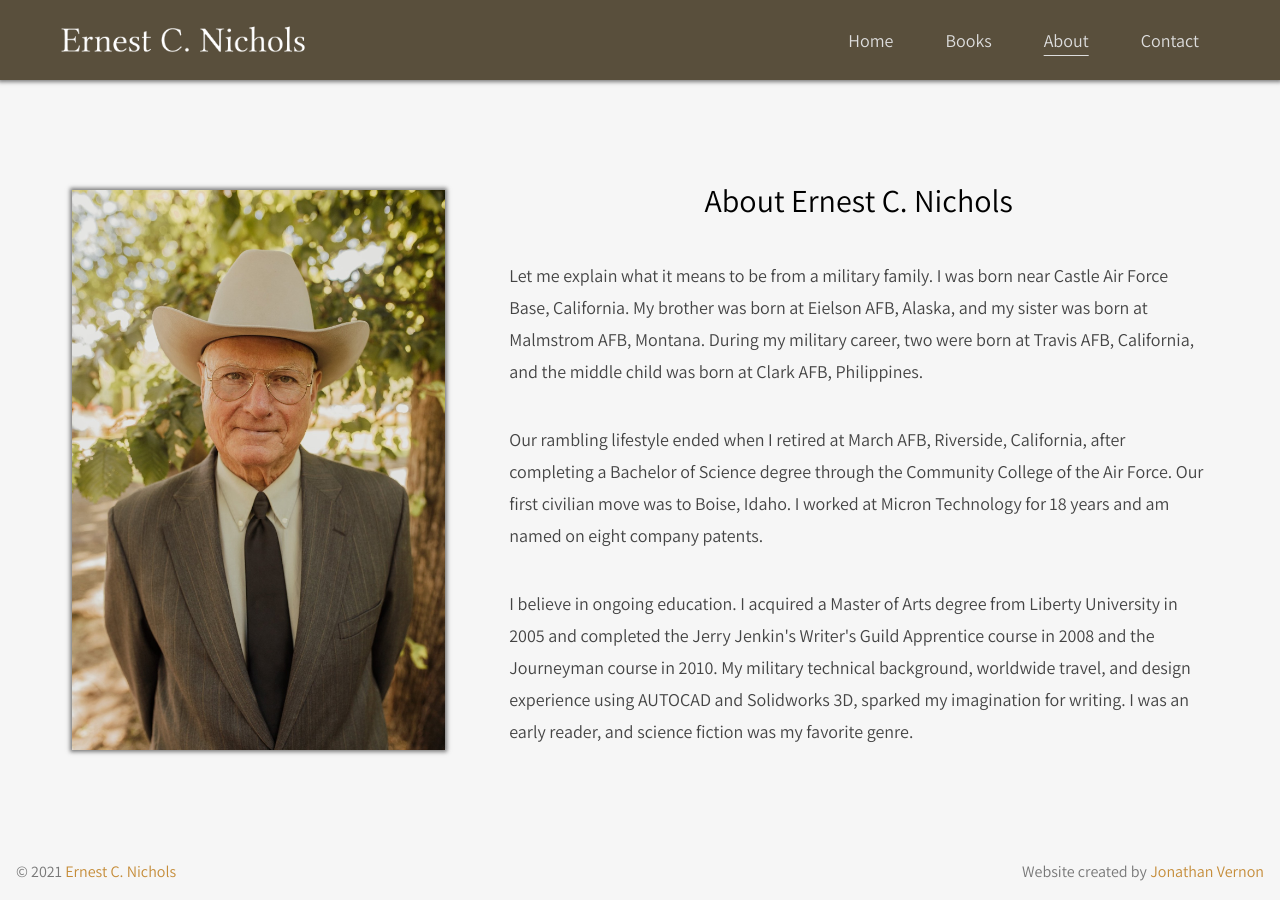
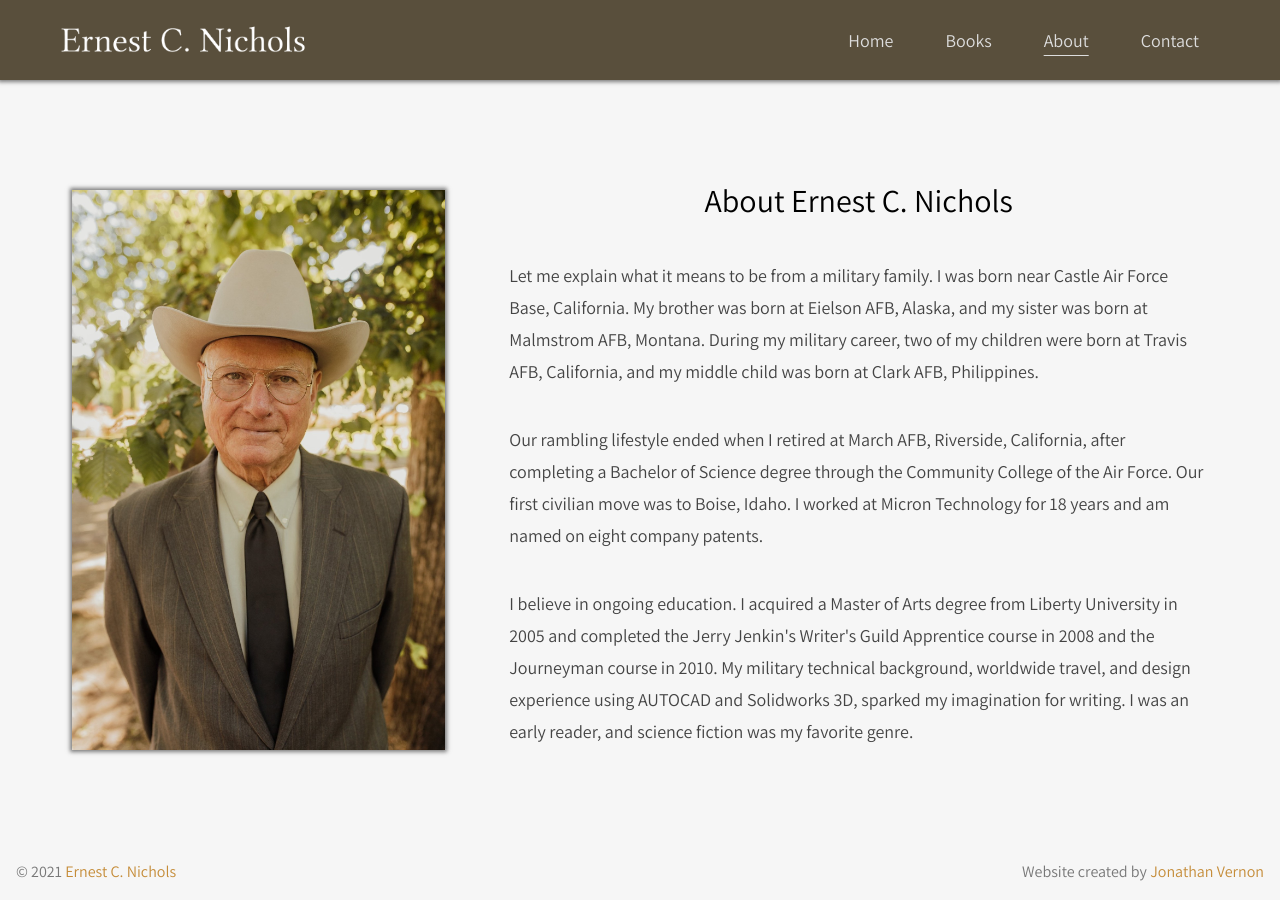
Before and after one commit to emchnlje/emchnlje.github.io, a Jekyll site: the page built from about.markdown, in a window 1280 px wide. Built offline with Jekyll 4.4.1, drawn with Linux system fonts in a browser that asks for light colours; nearby versions of some CDN libraries.

Commit message:
Language fix in about

```diff
--- a/_layouts/about.html
+++ b/_layouts/about.html
@@ -11,7 +11,7 @@ layout: default
 
 	<div class="bio-text-container">
 		<p class="page-heading">About Ernest C. Nichols</p>
-		<p class="bio-text">Let me explain what it means to be from a military family. I was born near Castle Air Force Base, California. My brother was born at Eielson AFB, Alaska, and my sister was born at Malmstrom AFB, Montana. During my military career, two were born at Travis AFB, California, and the middle child was born at Clark AFB, Philippines.</p>
+		<p class="bio-text">Let me explain what it means to be from a military family. I was born near Castle Air Force Base, California. My brother was born at Eielson AFB, Alaska, and my sister was born at Malmstrom AFB, Montana. During my military career, two of my children were born at Travis AFB, California, and my middle child was born at Clark AFB, Philippines.</p>
 		<p class="bio-text">Our rambling lifestyle ended when I retired at March AFB, Riverside, California, after completing a Bachelor of Science degree through the Community College of the Air Force. Our first civilian move was to Boise, Idaho. I worked at Micron Technology for 18 years and am named on eight company patents.</p>
 		<p class="bio-text">I believe in ongoing education. I acquired a Master of Arts degree from Liberty University in 2005 and completed the Jerry Jenkin's Writer's Guild Apprentice course in 2008 and the Journeyman course in 2010. My military technical background, worldwide travel, and design experience using AUTOCAD and Solidworks 3D, sparked my imagination for writing. I was an early reader, and science fiction was my favorite genre.</p>
 	</div>
```
